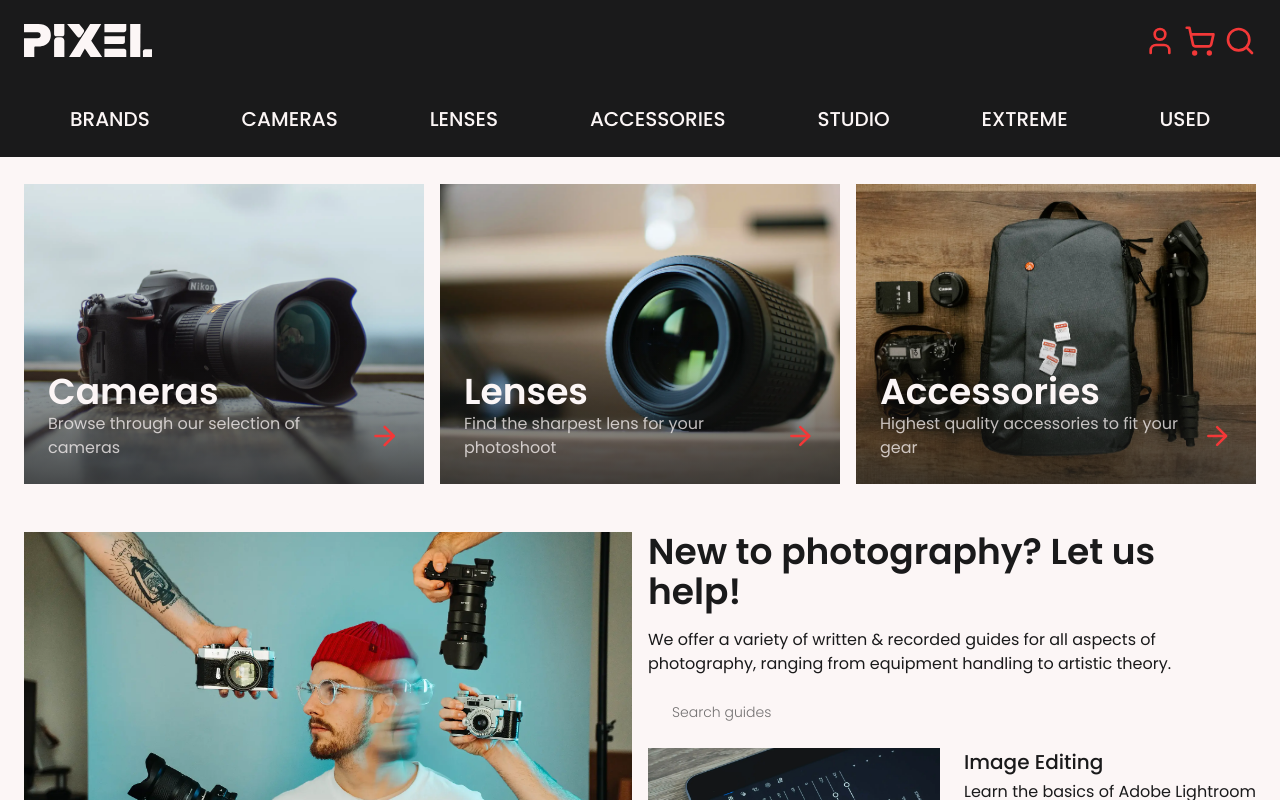
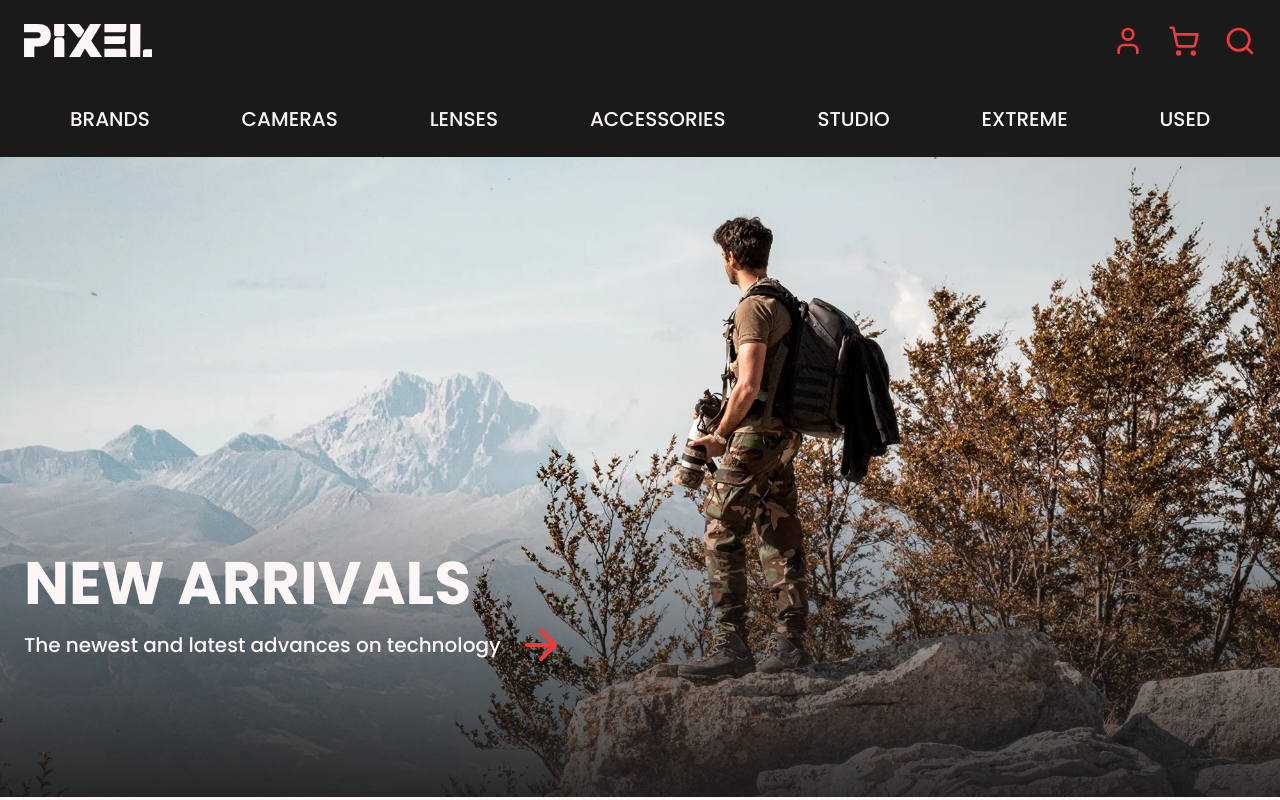
Before and after one commit to j-jasper-a/photography-services-sample, a Next.js app: page / in a window 1280 px wide. Shown: the top 800 px of the page. Built offline with nearby package versions, Linux system fonts and the light colour scheme.

Commit message:
feat: set up hero basics

```diff
--- a/src/app/page.tsx
+++ b/src/app/page.tsx
@@ -7,8 +7,8 @@ import Services from "@/components/services/Services";
 
 export default function Home() {
   return (
-    <main className="mt-20 md:mt-40">
-      {/* <Hero /> */}
+    <main className="mt-20 md:mt-[157px]">
+      <Hero />
       <SectionBreak />
       <Categories />
       <SectionBreak />
--- a/src/components/header/Actions.tsx
+++ b/src/components/header/Actions.tsx
@@ -7,7 +7,7 @@ import {
 
 const Actions = () => {
   return (
-    <div className="flex gap-2 justify-self-end text-brand">
+    <div className="flex gap-2 justify-self-end text-brand md:gap-6">
       <Link
         href="/"
         className="hidden transition-all duration-300 hover:text-light md:block"
--- /dev/null
+++ b/src/components/hero/Hero.tsx
@@ -0,0 +1,12 @@
+import Slide from "./Slide";
+import { slides } from "@/config/slides";
+
+const Hero = () => {
+  return (
+    <div>
+      <Slide {...slides[0]} />
+    </div>
+  );
+};
+
+export default Hero;
--- /dev/null
+++ b/src/components/hero/Slide.tsx
@@ -0,0 +1,33 @@
+import { Slide as SlideType } from "@/config/slides";
+import { ArrowRight as RightArrowIcon } from "lucide-react";
+import Image from "next/image";
+
+const Slide = ({ image, heading, subheading }: SlideType) => {
+  return (
+    <div className="relative flex h-[80vh] flex-col justify-end overflow-hidden">
+      <div className="absolute -z-10 h-full w-full">
+        <Image
+          className="h-full w-full object-cover"
+          src={image}
+          alt={heading}
+          width={3840}
+          height={2160}
+        />
+      </div>
+      <div className="absolute h-full w-full bg-gradient-to-b from-dark/0 via-dark/0 to-dark/90 md:block" />
+      <div className="z-10 mx-auto mb-32 flex w-full max-w-screen-2xl flex-col gap-2 px-6">
+        <p className="text-2xl font-semibold uppercase text-light md:text-6xl md:font-bold">
+          {heading}
+        </p>
+        <div className="flex items-center gap-4">
+          <span className="text-lg text-light md:text-xl md:font-medium">
+            {subheading}
+          </span>
+          <RightArrowIcon size={48} className="text-brand" />
+        </div>
+      </div>
+    </div>
+  );
+};
+
+export default Slide;
```
Also changed, not shown: src/components/hero/Carousel.tsx (added).
